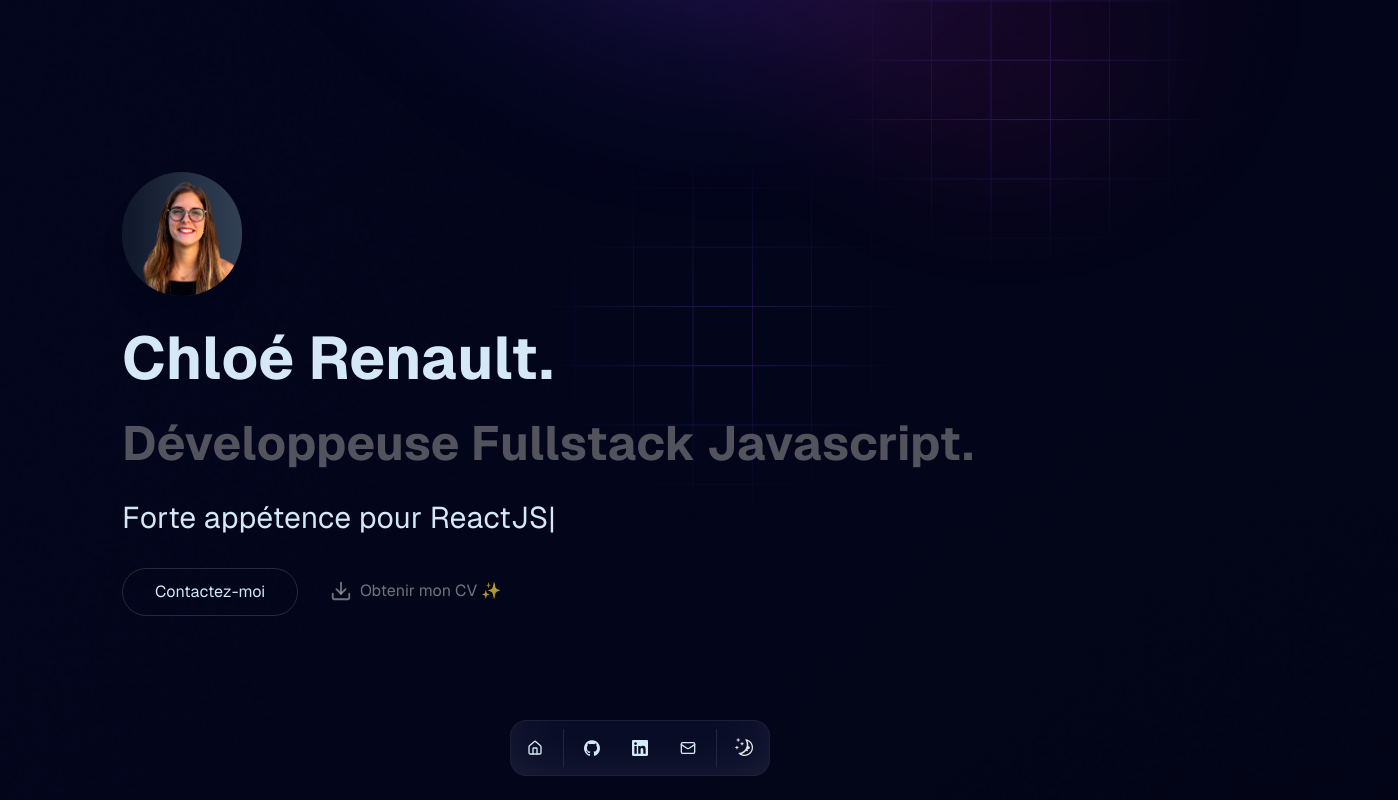
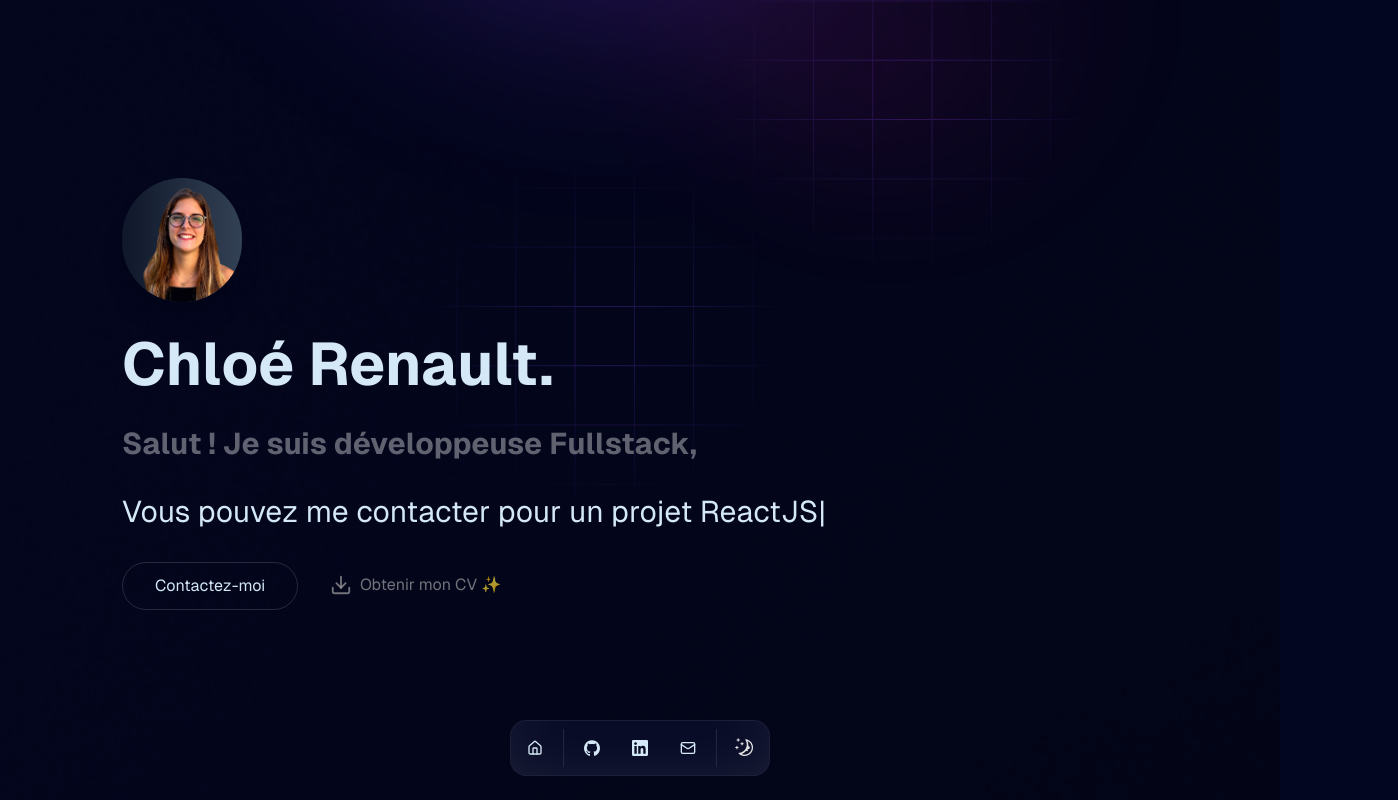
Before and after one commit to chl-rlt/portfolio, a Next.js app: page / in a window 1280 px wide. Shown: the top 800 px of the page, 1398 px wide, since content can reach past the window. Built offline with nearby package versions, Linux system fonts and the light colour scheme.

Commit message:
fix: fix section bg

```diff
--- a/src/app/page.tsx
+++ b/src/app/page.tsx
@@ -13,8 +13,8 @@ import { Footer } from "@/components/footer";
 
 export default function Home() {
   return (
-    <div className="font-[family-name:var(--font-geist-sans)]">
-      <div className="flex lg:w-[1100px] lg:m-auto items-center justify-items-center lg:min-h-screen sm:p-8 p-8 pb-20">
+    <div className="font-[family-name:var(--font-geist-sans)] bg-section bg-no-repeat bg-contain">
+      <div className="flex lg:w-[1100px] lg:m-auto items-center justify-items-center lg:min-h-screen sm:p-8 p-8 pb-20 ">
         <main className="flex flex-col sm:gap-8 row-start-2 sm:items-start items-center mt-28 sm:mt-0">
           <BlurFade delay={0.25} inView>
             <Image
@@ -32,8 +32,8 @@ export default function Home() {
             </h1>
           </BlurFade>
           <BlurFade delay={0.5} inView>
-            <h2 className="text-2xl sm:text-5xl font-bold text-[#888889] opacity-60 sm:mt-0 mt-4 sm:text-left text-center ">
-              Développeuse Fullstack Javascript.
+            <h2 className="text-2xl sm:text-3xl font-bold text-zinc-400 opacity-60 sm:mt-0 mt-4 sm:text-left text-center ">
+              Salut ! Je suis développeuse Fullstack,
             </h2>
           </BlurFade>
 
@@ -42,12 +42,11 @@ export default function Home() {
               preRenderFirstString={true}
               sequence={[
                 500,
-                "Forte appétence pour ReactJS", // initially rendered starting point
-                // icon
+                "Vous pouvez me contacter pour un projet ReactJS",
                 1000,
-                "Forte appétence pour TypeScript",
+                "Vous pouvez me contacter pour un projet TypeScript",
                 1000,
-                "Forte appétence pour NodeJS",
+                "Vous pouvez me contacter pour un projet NodeJS",
                 500,
               ]}
               speed={50}
@@ -86,13 +85,6 @@ export default function Home() {
         id="more"
       >
         <div className=" px-3 md:px-7 lg:w-[1100px] lg:m-auto">
-          <Image
-            src="/images/section.svg"
-            alt="Hero"
-            width={1572}
-            height={795}
-            className="absolute top-0 -z-10"
-          />
           <ProjectsList />
           <SkillList />
           <ExperienceList />
--- a/tailwind.config.ts
+++ b/tailwind.config.ts
@@ -28,6 +28,7 @@ const config = {
     extend: {
       backgroundImage: {
         hero: "url('/images/cover.jpg')",
+        section: "url('/images/section.svg')",
       },
       colors: {
         "color-1": "hsl(var(--color-1))",
```
